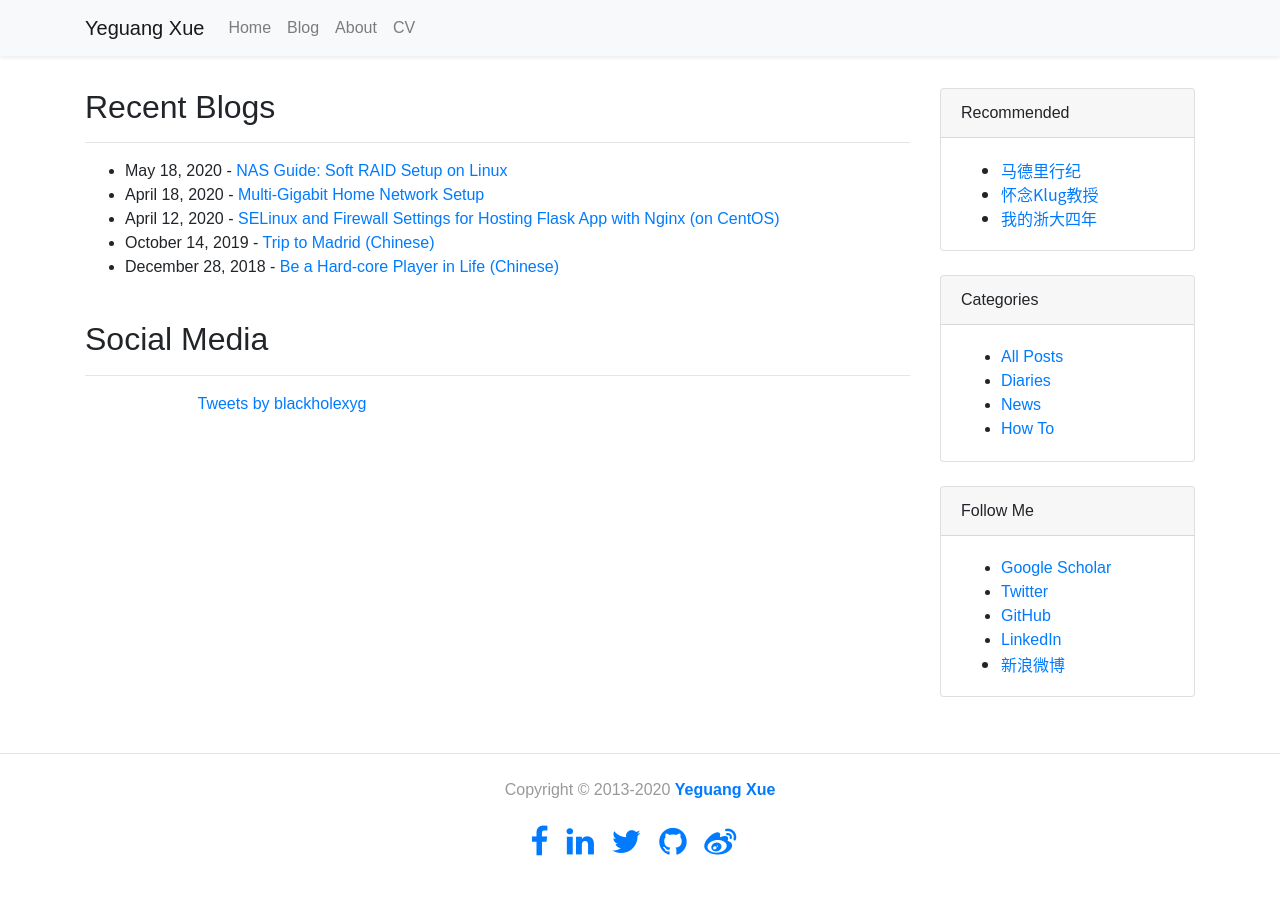
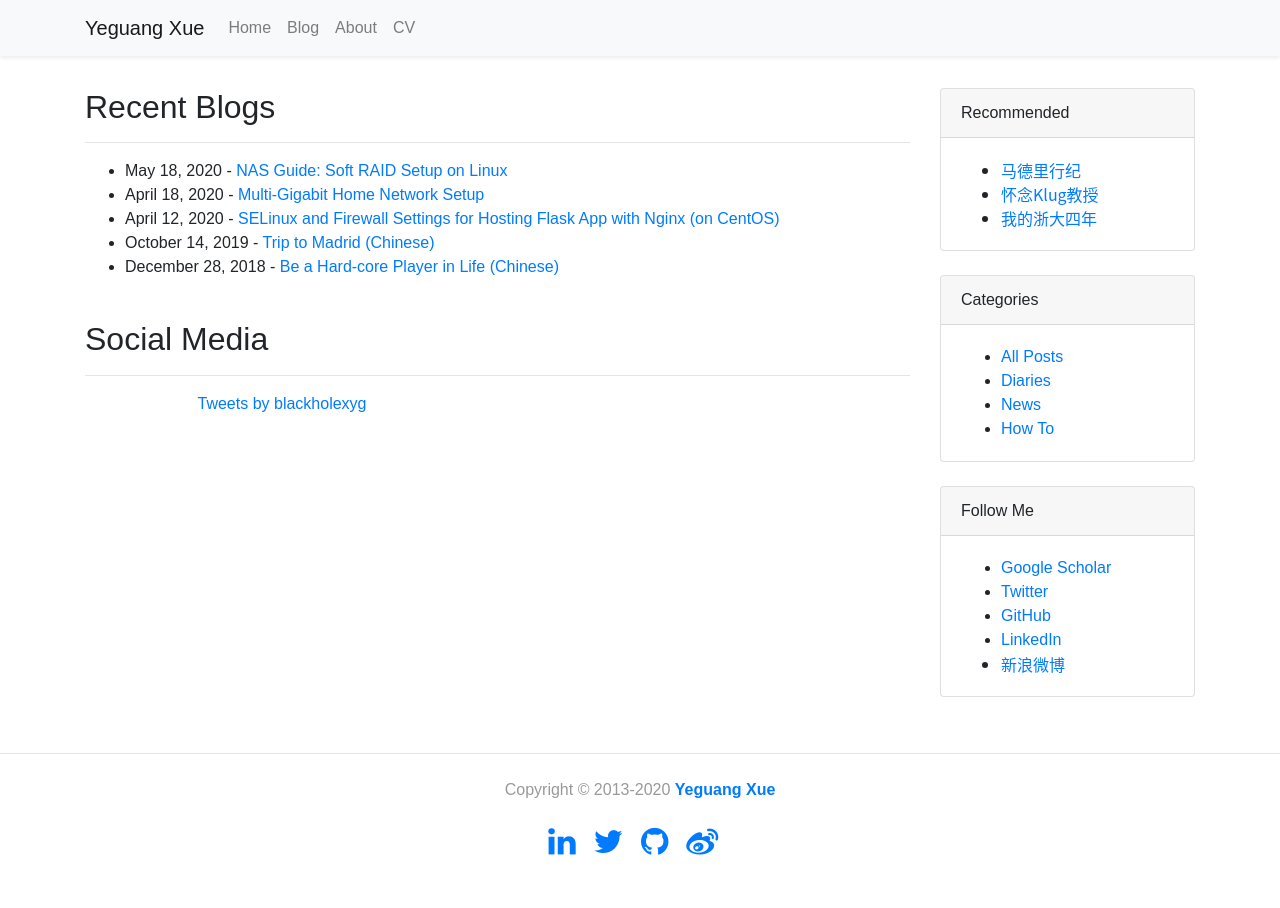
Before and after one commit to yeguang-xue/yeguang-xue.github.io, a Jekyll site: the page built from index.html, in a window 1280 px wide. Built offline with Jekyll 4.4.1, drawn with Linux system fonts in a browser that asks for light colours; comment, search, counter and statistics services are not loaded.

Commit message:
bump bootstrap version, remove js, remove facebook link

```diff
--- a/_includes/footer.html
+++ b/_includes/footer.html
@@ -7,9 +7,6 @@
 
         <div style="text-align: center;">
             <br />
-            <a href="https://www.facebook.com/yeguang.xue" target="_blank">
-                <i class="fa fa-facebook fa-2x" aria-hidden="true"></i>
-            </a>&nbsp;&nbsp;
             <a href="https://www.linkedin.com/in/yeguangxue" target="_blank">
                 <i class="fa fa-linkedin fa-2x" aria-hidden="true"></i>
             </a>&nbsp;&nbsp;
--- a/_layouts/site.html
+++ b/_layouts/site.html
@@ -9,7 +9,7 @@
 
     <!-- Bootstrap -->
     <!-- Latest compiled and minified CSS -->
-    <link rel="stylesheet" href="https://stackpath.bootstrapcdn.com/bootstrap/4.1.3/css/bootstrap.min.css" integrity="sha384-MCw98/SFnGE8fJT3GXwEOngsV7Zt27NXFoaoApmYm81iuXoPkFOJwJ8ERdknLPMO" crossorigin="anonymous">
+    <link rel="stylesheet" href="https://stackpath.bootstrapcdn.com/bootstrap/4.5.0/css/bootstrap.min.css" integrity="sha384-9aIt2nRpC12Uk9gS9baDl411NQApFmC26EwAOH8WgZl5MYYxFfc+NcPb1dKGj7Sk" crossorigin="anonymous">
 
     <link href="https://stackpath.bootstrapcdn.com/font-awesome/4.7.0/css/font-awesome.min.css" rel="stylesheet" integrity="sha384-wvfXpqpZZVQGK6TAh5PVlGOfQNHSoD2xbE+QkPxCAFlNEevoEH3Sl0sibVcOQVnN" crossorigin="anonymous">
 
@@ -38,10 +38,5 @@
 
     {% include footer.html %}
 
-    <!-- Bootstrap Scripts -->
-    <script src="https://code.jquery.com/jquery-3.3.1.slim.min.js" integrity="sha384-q8i/X+965DzO0rT7abK41JStQIAqVgRVzpbzo5smXKp4YfRvH+8abtTE1Pi6jizo" crossorigin="anonymous"></script>
-    <script src="https://cdnjs.cloudflare.com/ajax/libs/popper.js/1.14.3/umd/popper.min.js" integrity="sha384-ZMP7rVo3mIykV+2+9J3UJ46jBk0WLaUAdn689aCwoqbBJiSnjAK/l8WvCWPIPm49" crossorigin="anonymous"></script>
-    <script src="https://stackpath.bootstrapcdn.com/bootstrap/4.1.3/js/bootstrap.min.js" integrity="sha384-ChfqqxuZUCnJSK3+MXmPNIyE6ZbWh2IMqE241rYiqJxyMiZ6OW/JmZQ5stwEULTy" crossorigin="anonymous"></script>
-
 </body>
 </html>
```
